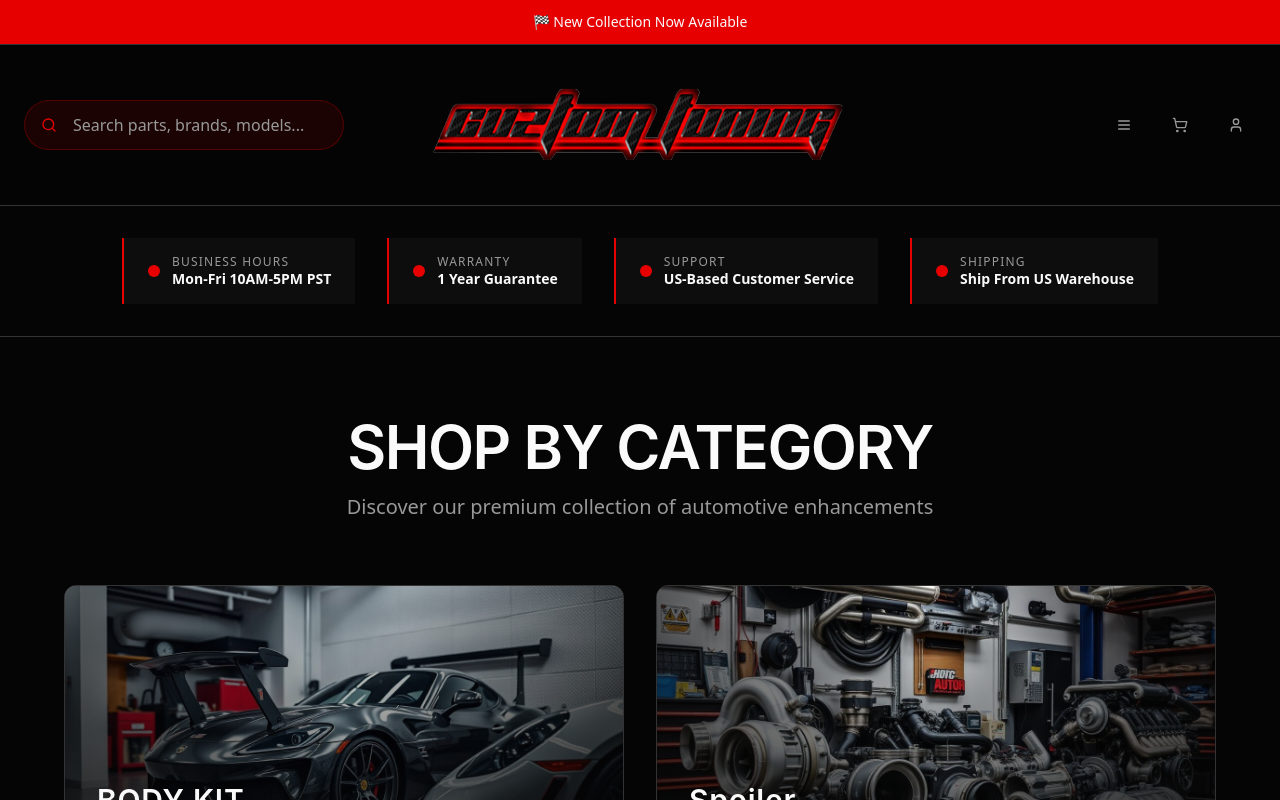
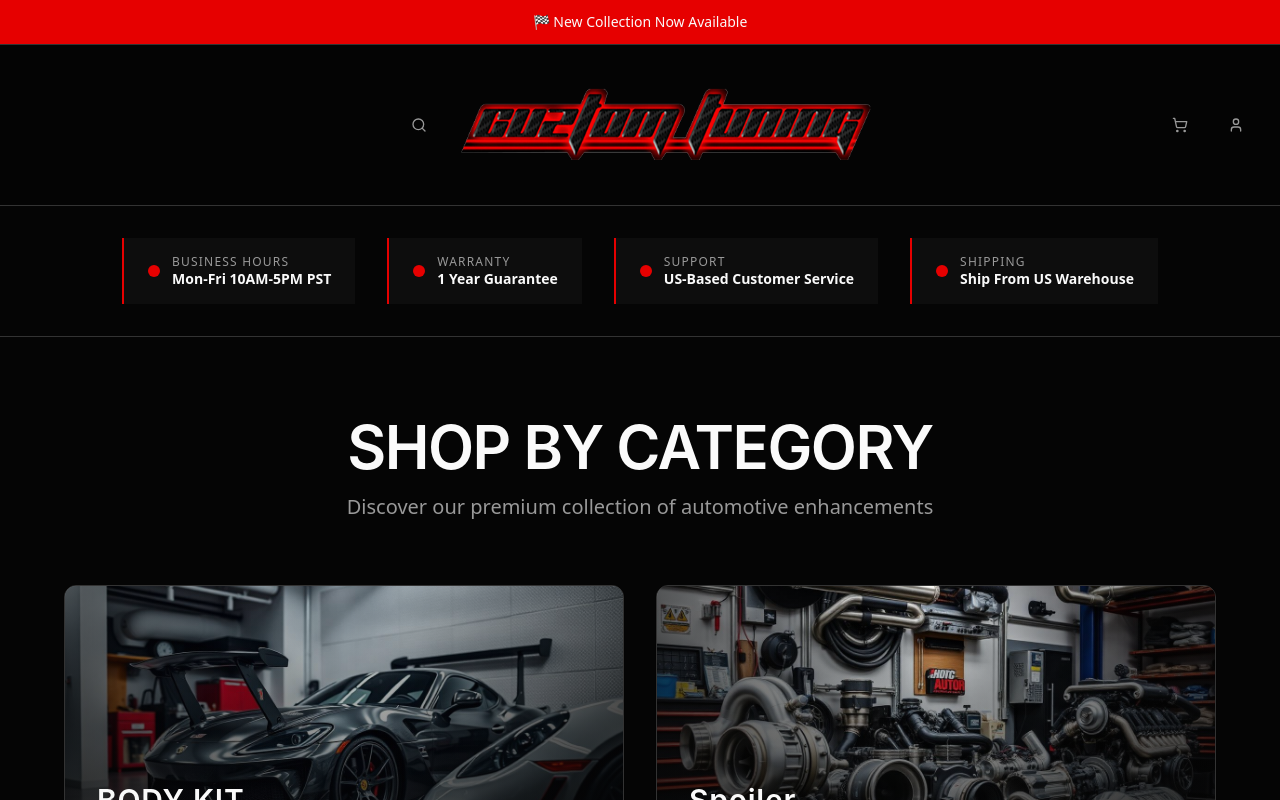
Before and after one commit to jm5349/pixel-perfect-clone-886, a React (Vite) app: page / in a window 1280 px wide. Shown: the top 800 px of the page. Built offline with nearby package versions, Linux system fonts and the light colour scheme.

Commit message:
Replace dropdown with search button
Replaced the dropdown menu with a search button positioned next to the logo in the header.
- edited `src/components/Header.tsx

```diff
--- a/src/components/Header.tsx
+++ b/src/components/Header.tsx
@@ -65,57 +65,25 @@ const Header = () => {
 
             {/* Desktop Layout */}
             <div className="hidden lg:flex items-center justify-between w-full">
-              {/* Search Bar - Left */}
-              <div className="flex items-center flex-1">
-                <div className="relative flex items-center">
-                  <div className="flex items-center bg-primary/10 backdrop-blur-sm border border-primary/30 rounded-full transition-all duration-300 hover:shadow-glow w-80 pr-4">
-                    <Button
-                      variant="ghost"
-                      size="icon"
-                      className="h-12 w-12 text-primary hover:text-primary hover:bg-primary/20 rounded-full flex-shrink-0"
-                    >
-                      <Search className="h-5 w-5" />
-                    </Button>
-                    <input
-                      type="text"
-                      placeholder="Search parts, brands, models..."
-                      className="bg-transparent text-foreground placeholder:text-muted-foreground border-none outline-none flex-1 w-full"
-                    />
-                  </div>
-                </div>
-              </div>
+              {/* Empty Left Space */}
+              <div className="flex-1"></div>
 
-              {/* Logo - Center */}
+              {/* Logo - Center with Search */}
               <div className="flex items-center justify-center flex-1">
-                <div className="text-center">
+                <div className="flex items-center space-x-4">
+                  <Button variant="ghost" size="icon" className="text-muted-foreground hover:text-primary">
+                    <Search className="h-5 w-5" />
+                  </Button>
                   <img
                     src="/lovable-uploads/8e5d317a-b86d-44bf-859d-d1c8bfc9d23b.png"
                     alt="Custom Tuning Company Logo"
-                    className="h-28 lg:h-32 w-auto max-w-md mx-auto"
+                    className="h-28 lg:h-32 w-auto max-w-md"
                   />
                 </div>
               </div>
 
-              {/* Actions & Menu - Right */}
+              {/* Actions - Right */}
               <div className="flex items-center space-x-4 flex-1 justify-end">
-                {/* Desktop Navigation Dropdown */}
-                <DropdownMenu>
-                  <DropdownMenuTrigger asChild>
-                    <Button variant="ghost" size="icon" className="text-muted-foreground hover:text-primary">
-                      <Menu className="h-5 w-5" />
-                    </Button>
-                  </DropdownMenuTrigger>
-                  <DropdownMenuContent className="w-56 bg-background border border-border shadow-lg z-50">
-                    {navItems.map((item, index) => (
-                      <DropdownMenuItem key={index} asChild>
-                        <a href={`#${item.toLowerCase().replace(' ', '-')}`} className="text-sm font-medium text-foreground hover:text-primary transition-colors tracking-wider cursor-pointer">
-                          {item}
-                        </a>
-                      </DropdownMenuItem>
-                    ))}
-                  </DropdownMenuContent>
-                </DropdownMenu>
-
                 <Button variant="ghost" size="icon" className="text-muted-foreground hover:text-primary">
                   <ShoppingCart className="h-5 w-5" />
                 </Button>
```
